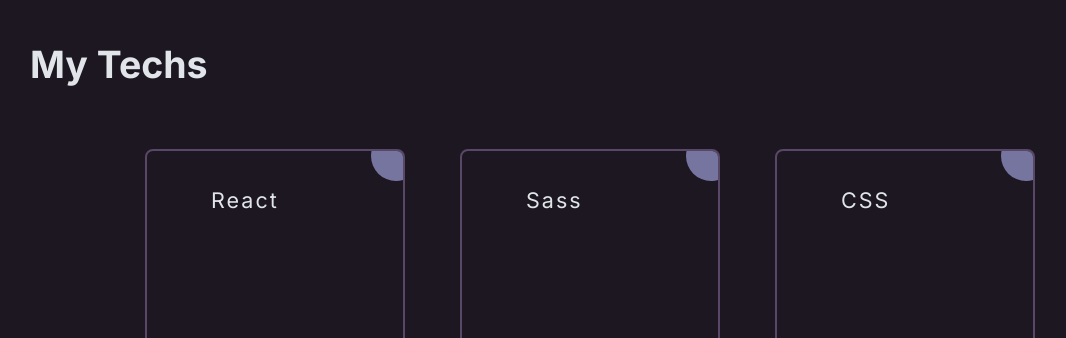
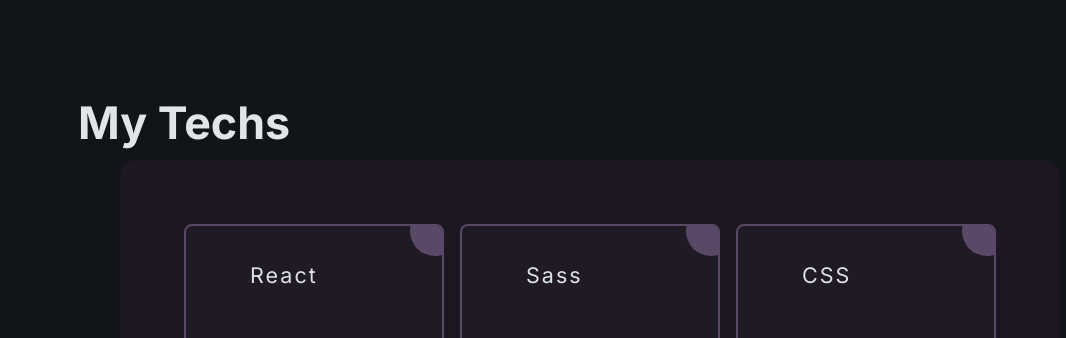
Before and after one commit to Vattghern203/portfolio_vatt, a website: page index.html in a window 1280 px wide. Shown: the part 2398-2736 px from the top of the page, without its empty margins (50-1116 px from the left). Drawn offline with nearby package versions, Linux system fonts and the light colour scheme.

Commit message:
new tech desing section

```diff
--- a/src/assets/css/_components.css
+++ b/src/assets/css/_components.css
@@ -1,26 +1,17 @@
 /* TECH */
-.tech__wrapper {
-    align-self: center;
-    display: flex;
-    flex-wrap: wrap;
-    align-items: center;
-    justify-content: space-between;
-    gap: 1.6rem;
-    max-width: 89rem;
-}
-
 .tech {
     font-family: var(--text-header);
-    align-self: center;
     width: calc(16rem + 8vw);
     max-width: 26rem;
     height: 26rem;
     border: solid var(--accent) .2rem;
     border-radius: .8rem;
-    padding: 3.2rem 6.4rem;
-    position: relative;
+    padding: var(--md-spacing) var(--lg-spacing);
     overflow: hidden;
     cursor: pointer;
+    position: relative;
+    background-color: var(--secondary);
+    filter: contrast(97%);
 }
 
 .tech__title {
@@ -31,7 +22,7 @@
     display: block;
     width: 2em;
     height: 2em;
-    background-color: var(--primary);
+    background-color: var(--accent);
     border-radius: 50%;
     position: absolute;
     top: 0;
@@ -62,3 +53,5 @@
 .tech:hover .tech__spanner {
     transform: scale(20);
 }
+
+/* Scroll Bar */
--- a/src/assets/css/_layout.css
+++ b/src/assets/css/_layout.css
@@ -59,18 +59,32 @@
 
 .wrapper__content {
     min-height: 100vh;
-    padding: 4.8rem 8rem;
+    padding: 12.8rem;
 }
 
-.wrapper__content:nth-child(even) { background-color: var(--secondary);}
-.wrapper__content:nth-child(odd) { background-color: var(--tertiary);}
+.wrapper__content:nth-child(odd) { background-color: var(--tertiary); }
+
 
 /* TECH */
 .section__tech {
     display: flex;
     flex-direction: column;
-    align-items: start;
-    justify-content: space-around;
+    justify-content: space-between;
+}
+
+
+.tech__wrapper {
+    display: grid;
+    grid-template-columns: repeat(3, min-content);
+    place-items: center;
+    justify-items: center;
+    justify-content: center;
+    padding: var(--lg-spacing);
+    background-color: var(--secondary);
+    margin: 0 auto;
+    gap: var(--sm-spacing);
+    width: fit-content;
+    border-radius: 1.6rem;
 }
 
 /* FOOTER */
--- a/src/assets/css/_typography.css
+++ b/src/assets/css/_typography.css
@@ -5,21 +5,28 @@
     font-family: var(--text-font);
 }
 
+h1, h2, h3, h4, h5 {
+    font-family: var(--text-header);
+}
+
+
 /* HEADER */
-
 .header {
     font-size: 1.75rem;
 }
 
-.navigation__list { font-weight: 500;}
+.navigation__list { font-weight: 500; }
 
-h1, h2, h3, h4, h5 {
-    font-family: var(--text-header);
+/* CONTENT */
+.content__heading {
+    font-size: 4.48rem;
 }
+
 
 /* TECH SECTION */
 .tech__title {
     font-weight: 400;
     font-size: 2.15rem;
     letter-spacing: .15ch;
+    text-transform: capitalize;
 }
--- /dev/null
+++ b/src/assets/css/_utilities.css
@@ -0,0 +1,5 @@
+.transform-center {
+    top: 50%;
+    left: 50%;
+    transform: translate(-50%, -50%);
+}
--- a/src/assets/css/_variables.css
+++ b/src/assets/css/_variables.css
@@ -1,4 +1,5 @@
 :root {
+    /* Colors */
     --text: #e1e5ea;
     --background: #111418;
     --primary: #76759f;
@@ -7,4 +8,12 @@
     --accent: #584766;
     --text-font: 'Open Sans', sans-serif;
     --text-header: 'Inter', sans-serif;
+    /* Spacing */
+    --xs-spacing: .8rem;
+    --sm-spacing: 1.6rem;
+    --md-spacing: 3.2rem;
+    --lg-spacing: 6.4rem;
+    --xl-spacing: 12.8rem;
+    --2xl-spacing: 25.6rem;
+    --3xl-spacing: 51.2rem;
 }
```
